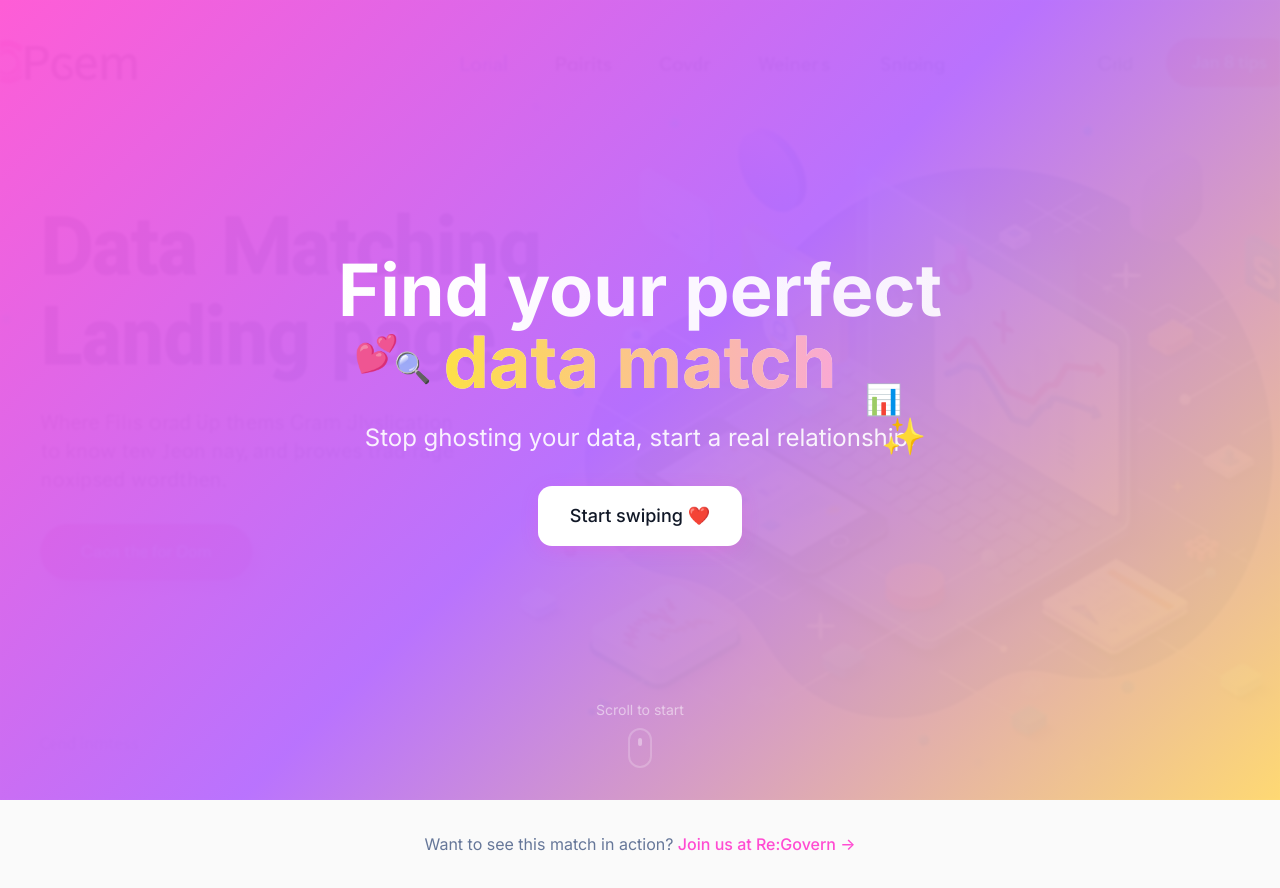
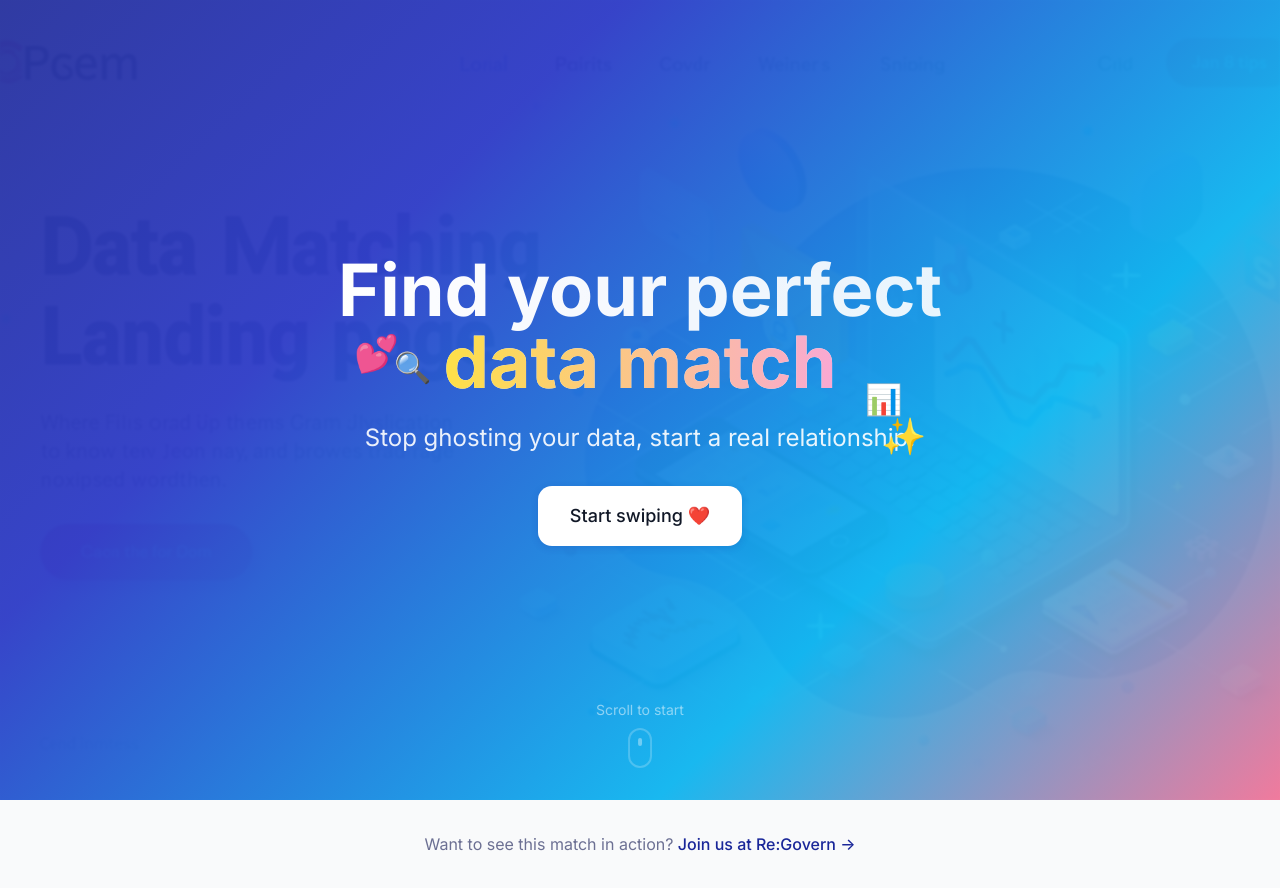
Before and after one commit to kush-1510/data-matchmaker-ai, a React (Vite) app: page / in a window 1280 px wide. Built offline with nearby package versions, Linux system fonts and the light colour scheme; the HTML template or start-up script is replaced by a standard one.

Commit message:
Update styling with brand palette

```diff
--- a/src/index.css
+++ b/src/index.css
@@ -8,102 +8,128 @@ All colors MUST be HSL.
 
 @layer base {
   :root {
-    --background: 0 0% 98%;
-    --foreground: 220 20% 15%;
+    /* Atlan Brand Colors */
+    --background: 216 24% 98%;  /* Light background #F5F7FA */
+    --foreground: 234 33% 30%;  /* Dark text based on Atlan blue */
 
     --card: 0 0% 100%;
-    --card-foreground: 220 20% 15%;
+    --card-foreground: 234 33% 30%;
 
     --popover: 0 0% 100%;
-    --popover-foreground: 220 20% 15%;
+    --popover-foreground: 234 33% 30%;
 
-    --primary: 315 100% 65%;
+    --primary: 234 71% 35%;     /* Atlan blue #24388D */
     --primary-foreground: 0 0% 98%;
 
-    --secondary: 270 100% 85%;
-    --secondary-foreground: 220 20% 15%;
+    --secondary: 195 100% 47%;   /* Atlan teal #00AEEF */
+    --secondary-foreground: 0 0% 98%;
 
-    --muted: 0 0% 96%;
-    --muted-foreground: 220 20% 50%;
+    --muted: 216 24% 95%;
+    --muted-foreground: 234 15% 50%;
 
-    --accent: 45 100% 70%;
-    --accent-foreground: 220 20% 15%;
+    --accent: 42 100% 55%;      /* Atlan yellow #FFB81C */
+    --accent-foreground: 234 33% 30%;
 
     --destructive: 0 84.2% 60.2%;
-    --destructive-foreground: 210 40% 98%;
+    --destructive-foreground: 0 0% 98%;
 
-    --border: 220 15% 90%;
-    --input: 220 15% 95%;
-    --ring: 315 100% 65%;
+    /* Dating app accents */
+    --pink-accent: 343 81% 69%;    /* Soft pink #FF6F91 */
+    --purple-accent: 249 58% 73%;  /* Pastel purple #A78BFA */
+
+    --border: 216 24% 90%;
+    --input: 216 24% 90%;
+    --ring: 234 71% 35%;
 
     --radius: 1rem;
 
-    /* Custom design tokens */
-    --gradient-primary: linear-gradient(135deg, hsl(315 100% 65%) 0%, hsl(270 100% 70%) 100%);
-    --gradient-secondary: linear-gradient(135deg, hsl(270 100% 85%) 0%, hsl(315 100% 80%) 100%);
-    --gradient-accent: linear-gradient(135deg, hsl(45 100% 70%) 0%, hsl(30 100% 75%) 100%);
-    --gradient-hero: linear-gradient(135deg, hsl(315 100% 65%) 0%, hsl(270 100% 70%) 50%, hsl(45 100% 70%) 100%);
+    /* Atlan Brand Gradients */
+    --gradient-primary: linear-gradient(135deg, hsl(234 71% 35%) 0%, hsl(195 100% 47%) 100%);
+    --gradient-secondary: linear-gradient(135deg, hsl(195 100% 47%) 0%, hsl(195 100% 55%) 100%);
+    --gradient-accent: linear-gradient(135deg, hsl(42 100% 55%) 0%, hsl(42 100% 65%) 100%);
+    --gradient-hero: linear-gradient(135deg,
+      hsl(234 71% 35%) 0%,
+      hsl(234 71% 45%) 30%,
+      hsl(195 100% 47%) 70%,
+      hsl(343 81% 69%) 100%
+    );
 
-    --shadow-card: 0 4px 30px -4px hsl(315 100% 65% / 0.15);
-    --shadow-card-hover: 0 8px 40px -8px hsl(315 100% 65% / 0.25);
-    --shadow-button: 0 4px 20px -4px hsl(315 100% 65% / 0.3);
+    /* Dating app gradients */
+    --gradient-pink: linear-gradient(135deg, hsl(343 81% 69%) 0%, hsl(343 81% 80%) 100%);
+    --gradient-purple: linear-gradient(135deg, hsl(249 58% 73%) 0%, hsl(249 58% 83%) 100%);
 
+    /* Enhanced shadows with brand colors */
+    --shadow-card: 0 4px 16px -2px hsl(234 71% 35% / 0.1);
+    --shadow-card-hover: 0 8px 24px -4px hsl(234 71% 35% / 0.15);
+    --shadow-button: 0 2px 8px -1px hsl(234 71% 35% / 0.2);
+
+    /* Smooth transitions */
     --transition-smooth: all 0.3s cubic-bezier(0.4, 0, 0.2, 1);
     --transition-bounce: all 0.4s cubic-bezier(0.68, -0.55, 0.265, 1.55);
 
-    --sidebar-background: 0 0% 98%;
-
-    --sidebar-foreground: 240 5.3% 26.1%;
-
-    --sidebar-primary: 240 5.9% 10%;
-
+    --sidebar-background: 216 24% 98%;
+    --sidebar-foreground: 234 33% 30%;
+    --sidebar-primary: 234 71% 35%;
     --sidebar-primary-foreground: 0 0% 98%;
-
-    --sidebar-accent: 240 4.8% 95.9%;
-
-    --sidebar-accent-foreground: 240 5.9% 10%;
-
-    --sidebar-border: 220 13% 91%;
-
-    --sidebar-ring: 217.2 91.2% 59.8%;
+    --sidebar-accent: 216 24% 95%;
+    --sidebar-accent-foreground: 234 33% 30%;
+    --sidebar-border: 216 24% 90%;
+    --sidebar-ring: 234 71% 35%;
   }
 
   .dark {
-    --background: 222.2 84% 4.9%;
-    --foreground: 210 40% 98%;
+    --background: 234 33% 8%;
+    --foreground: 0 0% 98%;
 
-    --card: 222.2 84% 4.9%;
-    --card-foreground: 210 40% 98%;
+    --card: 234 33% 10%;
+    --card-foreground: 0 0% 98%;
 
-    --popover: 222.2 84% 4.9%;
-    --popover-foreground: 210 40% 98%;
+    --popover: 234 33% 10%;
+    --popover-foreground: 0 0% 98%;
 
-    --primary: 210 40% 98%;
-    --primary-foreground: 222.2 47.4% 11.2%;
+    --primary: 195 100% 47%;     /* Teal as primary in dark mode */
+    --primary-foreground: 234 33% 8%;
 
-    --secondary: 217.2 32.6% 17.5%;
-    --secondary-foreground: 210 40% 98%;
+    --secondary: 234 71% 45%;    /* Lighter Atlan blue */
+    --secondary-foreground: 0 0% 98%;
 
-    --muted: 217.2 32.6% 17.5%;
-    --muted-foreground: 215 20.2% 65.1%;
+    --muted: 234 20% 15%;
+    --muted-foreground: 234 15% 65%;
 
-    --accent: 217.2 32.6% 17.5%;
-    --accent-foreground: 210 40% 98%;
+    --accent: 42 100% 60%;       /* Brighter yellow for dark mode */
+    --accent-foreground: 234 33% 8%;
 
     --destructive: 0 62.8% 30.6%;
-    --destructive-foreground: 210 40% 98%;
+    --destructive-foreground: 0 0% 98%;
 
-    --border: 217.2 32.6% 17.5%;
-    --input: 217.2 32.6% 17.5%;
-    --ring: 212.7 26.8% 83.9%;
-    --sidebar-background: 240 5.9% 10%;
-    --sidebar-foreground: 240 4.8% 95.9%;
-    --sidebar-primary: 224.3 76.3% 48%;
-    --sidebar-primary-foreground: 0 0% 100%;
-    --sidebar-accent: 240 3.7% 15.9%;
-    --sidebar-accent-foreground: 240 4.8% 95.9%;
-    --sidebar-border: 240 3.7% 15.9%;
-    --sidebar-ring: 217.2 91.2% 59.8%;
+    --border: 234 20% 20%;
+    --input: 234 20% 20%;
+    --ring: 195 100% 47%;
+
+    /* Dark mode gradients */
+    --gradient-primary: linear-gradient(135deg, hsl(195 100% 47%) 0%, hsl(234 71% 45%) 100%);
+    --gradient-secondary: linear-gradient(135deg, hsl(234 71% 45%) 0%, hsl(234 71% 55%) 100%);
+    --gradient-accent: linear-gradient(135deg, hsl(42 100% 60%) 0%, hsl(42 100% 70%) 100%);
+    --gradient-hero: linear-gradient(135deg,
+      hsl(234 33% 8%) 0%,
+      hsl(234 33% 12%) 30%,
+      hsl(195 100% 20%) 70%,
+      hsl(343 81% 30%) 100%
+    );
+
+    /* Dark mode shadows */
+    --shadow-card: 0 4px 16px -2px hsl(0 0% 0% / 0.3);
+    --shadow-card-hover: 0 8px 24px -4px hsl(0 0% 0% / 0.4);
+    --shadow-button: 0 2px 8px -1px hsl(0 0% 0% / 0.5);
+
+    --sidebar-background: 234 33% 8%;
+    --sidebar-foreground: 0 0% 98%;
+    --sidebar-primary: 195 100% 47%;
+    --sidebar-primary-foreground: 234 33% 8%;
+    --sidebar-accent: 234 20% 15%;
+    --sidebar-accent-foreground: 0 0% 98%;
+    --sidebar-border: 234 20% 20%;
+    --sidebar-ring: 195 100% 47%;
   }
 }
 
--- a/tailwind.config.ts
+++ b/tailwind.config.ts
@@ -66,6 +66,8 @@ export default {
         'gradient-secondary': 'var(--gradient-secondary)',
         'gradient-accent': 'var(--gradient-accent)',
         'gradient-hero': 'var(--gradient-hero)',
+        'gradient-pink': 'var(--gradient-pink)',
+        'gradient-purple': 'var(--gradient-purple)',
       },
       boxShadow: {
         'card': 'var(--shadow-card)',
```
